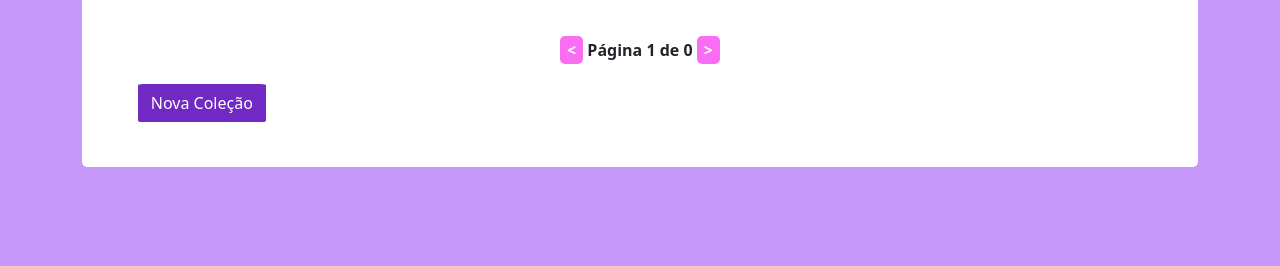
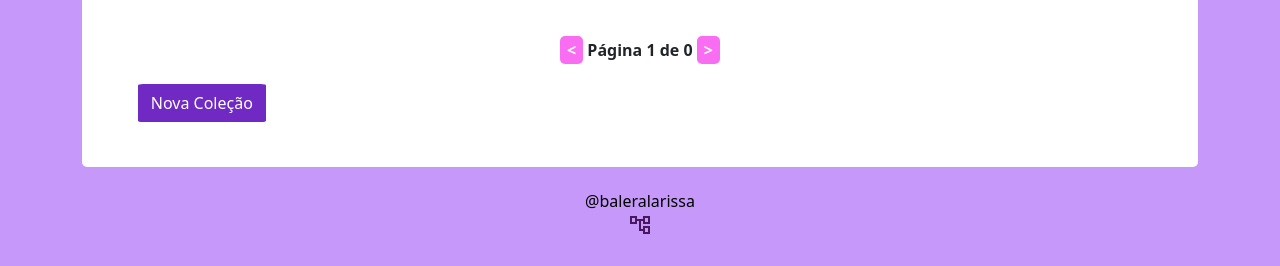
Before and after one commit to laribalera/manga_coll_new, a Flask app: page / in a window 1280 px wide. Shown: the part 534-800 px from the top of the page. Run offline with Flask 3, Linux system fonts and the light colour scheme; data that the repository does not hold is empty; parts of the project's set-up code (start-up, migrations or seed data) failed here and were passed over; some web fonts are replaced.

Commit message:
foooooooter fighters

```diff
--- a/static/style.css
+++ b/static/style.css
@@ -173,3 +173,12 @@ body {
     text-align: justify;
     margin: 2%;
 }
+
+footer {
+    margin: 2%;
+    color: black;
+    text-align: center;
+}
+footer a{
+    color: #47185f;
+}
--- a/templates/new_index.html
+++ b/templates/new_index.html
@@ -230,6 +230,8 @@
             </div>
         </div><!--fim modal cadastro-->
 
+
+
         <script>
             const lines = 10;
             let current = 1;
@@ -344,5 +346,14 @@
         </script>
 
 </body>
+<footer>
+    <span>@baleralarissa<br></span>
+
+        <a href="https://github.com/baleralarissa">
+            <span class="material-symbols-outlined">
+                account_tree
+            </span>
+        </a>
+</footer>
 
 </html>
```
Also changed, not shown: templates/volumes_page.html (+9 -0 lines).
